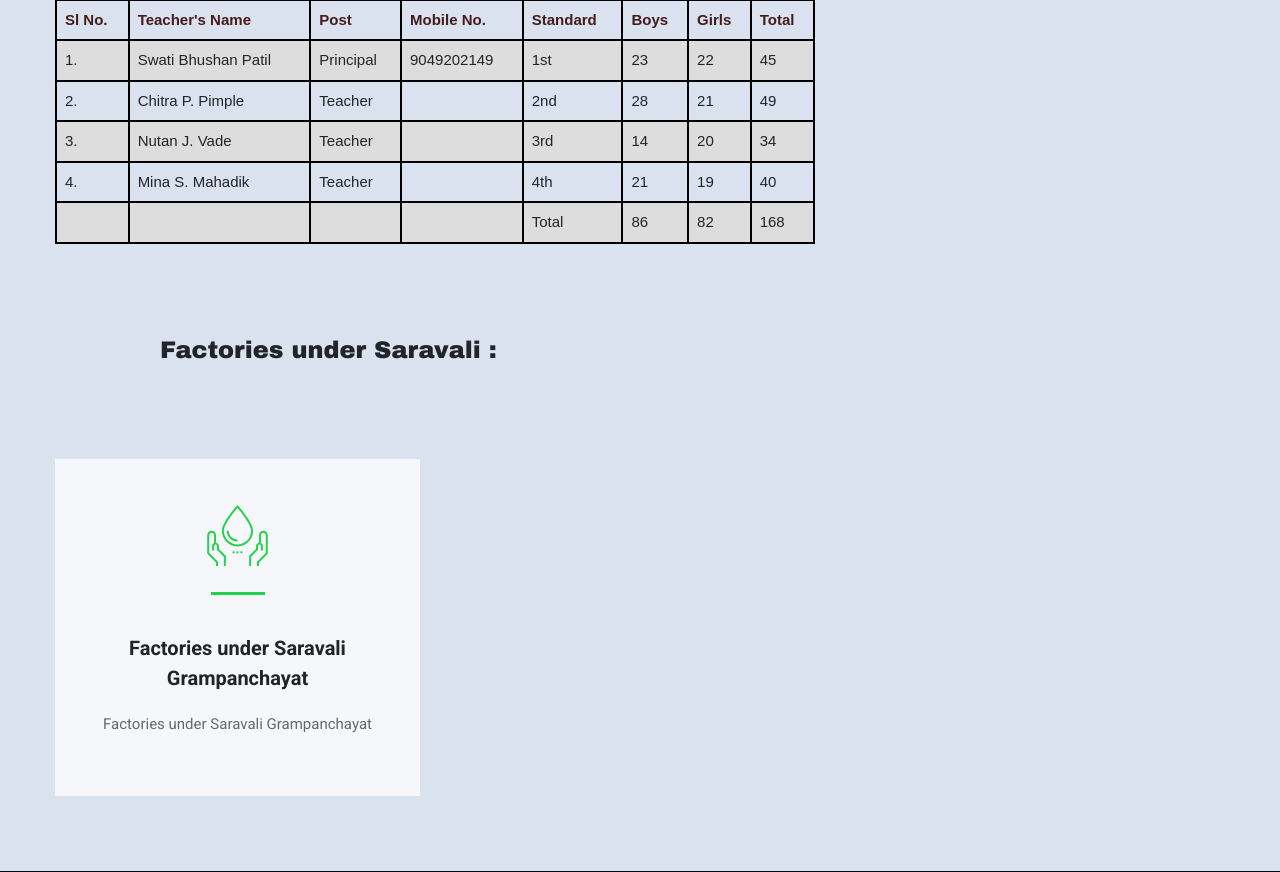
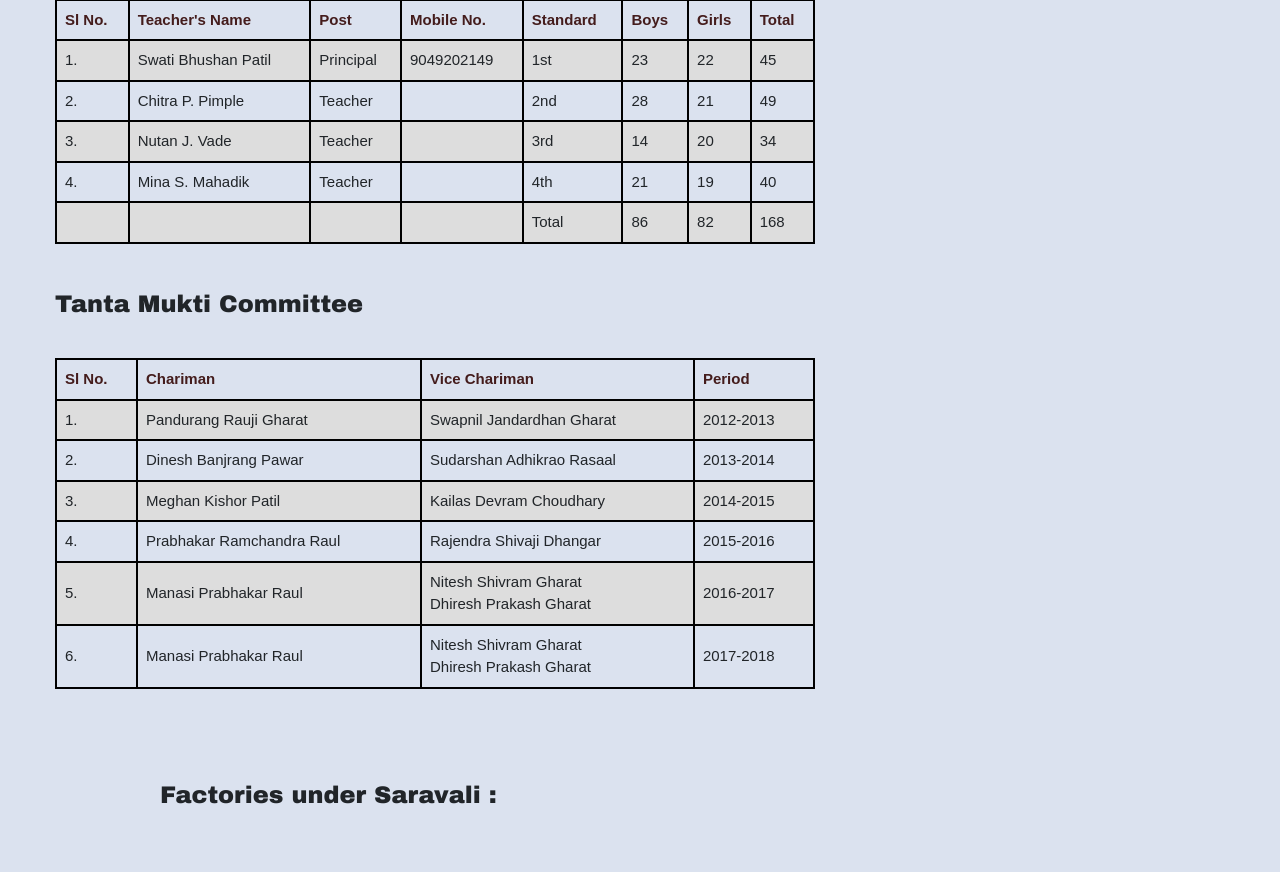
Before and after one commit to rohitpythoncoding/grampanchayat, a Django app: page /other/ in a window 1280 px wide. Shown: the part 3866-4738 px from the top of the page. Run offline with Django 3.2, Linux system fonts and the light colour scheme; some libraries are stand-ins or nearby versions.

Commit message:
Added tantamukti data in other page

```diff
--- a/grampanchayatSaravali/templates/grampanchayatSaravali/other.html
+++ b/grampanchayatSaravali/templates/grampanchayatSaravali/other.html
@@ -754,6 +754,58 @@ tr:nth-child(even) {
 							</tr>
 						</table>
 					</div>
+					<div>
+						<h3 style="font-family: Arial Black; padding-top:46px;">Tanta Mukti Committee</h3>
+							<table style="margin-top:40px;">
+							<tr>
+								<th>Sl No.</th>
+								<th>Chariman</th>
+								<th>Vice Chariman</th>
+								<th>Period</th>
+							<tr>
+								<td>1.</td>
+								<td>Pandurang Rauji Gharat</td>
+								<td>Swapnil Jandardhan Gharat</td>
+								<td>2012-2013</td>
+							</tr>
+							<tr>
+								<td>2.</td>
+								<td>Dinesh Banjrang Pawar</td>
+								<td>Sudarshan Adhikrao Rasaal</td>
+								<td>2013-2014</td>
+							</tr>
+							<tr>
+								<td>3.</td>
+								<td>Meghan Kishor Patil</td>
+								<td>Kailas Devram Choudhary</td>
+								<td>2014-2015</td>
+							</tr>
+							<tr>
+								<td>4.</td>
+								<td>Prabhakar Ramchandra Raul</td>
+								<td>Rajendra Shivaji Dhangar</td>
+								<td>2015-2016</td>
+							</tr>
+							<tr>
+								<td>5.</td>
+								<td>Manasi Prabhakar Raul</td>
+								<td>
+									Nitesh Shivram Gharat<br>
+									Dhiresh Prakash Gharat
+								</td>
+								<td>2016-2017</td>
+							</tr>
+							<tr>
+								<td>6.</td>
+								<td>Manasi Prabhakar Raul</td>
+								<td>
+									Nitesh Shivram Gharat<br>
+									Dhiresh Prakash Gharat
+								</td>
+								<td>2017-2018</td>
+							</tr>
+						</table>
+					</div>
 				</div>
 			</div>
 		</div>
```
